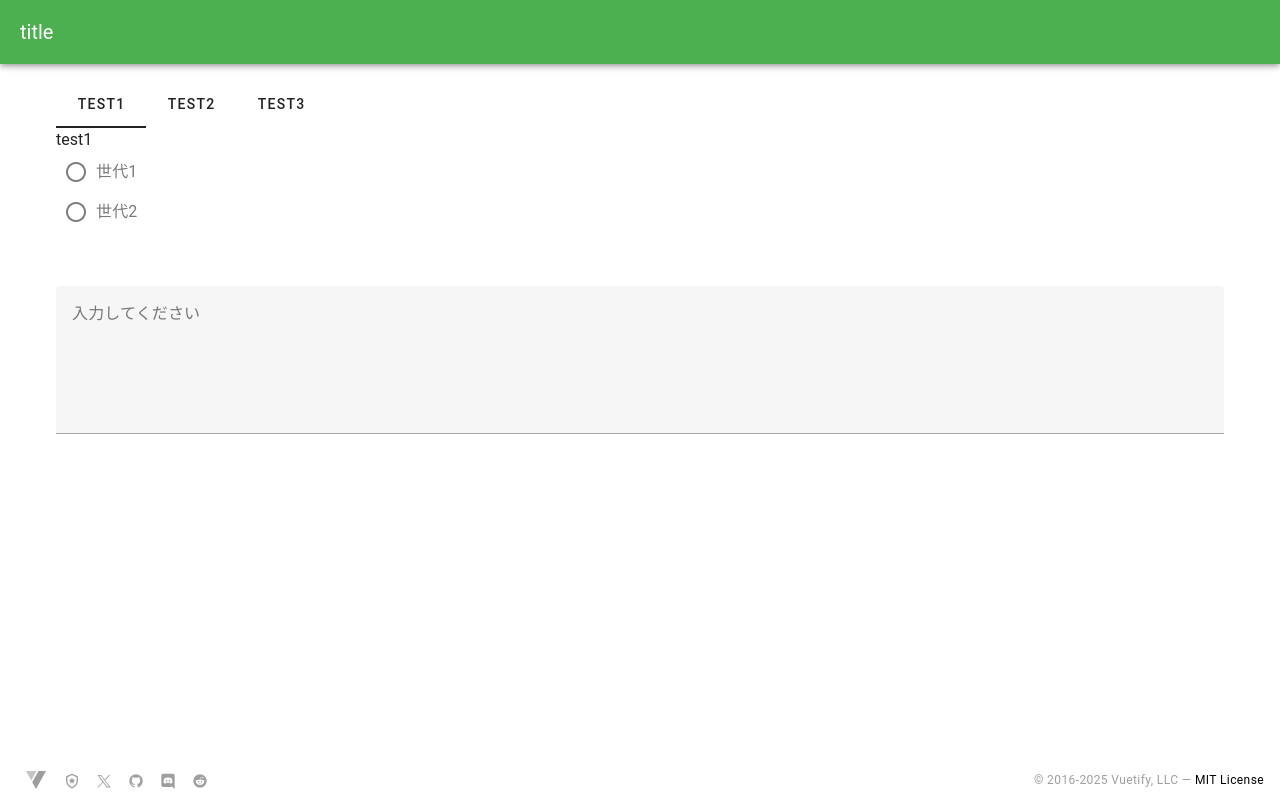
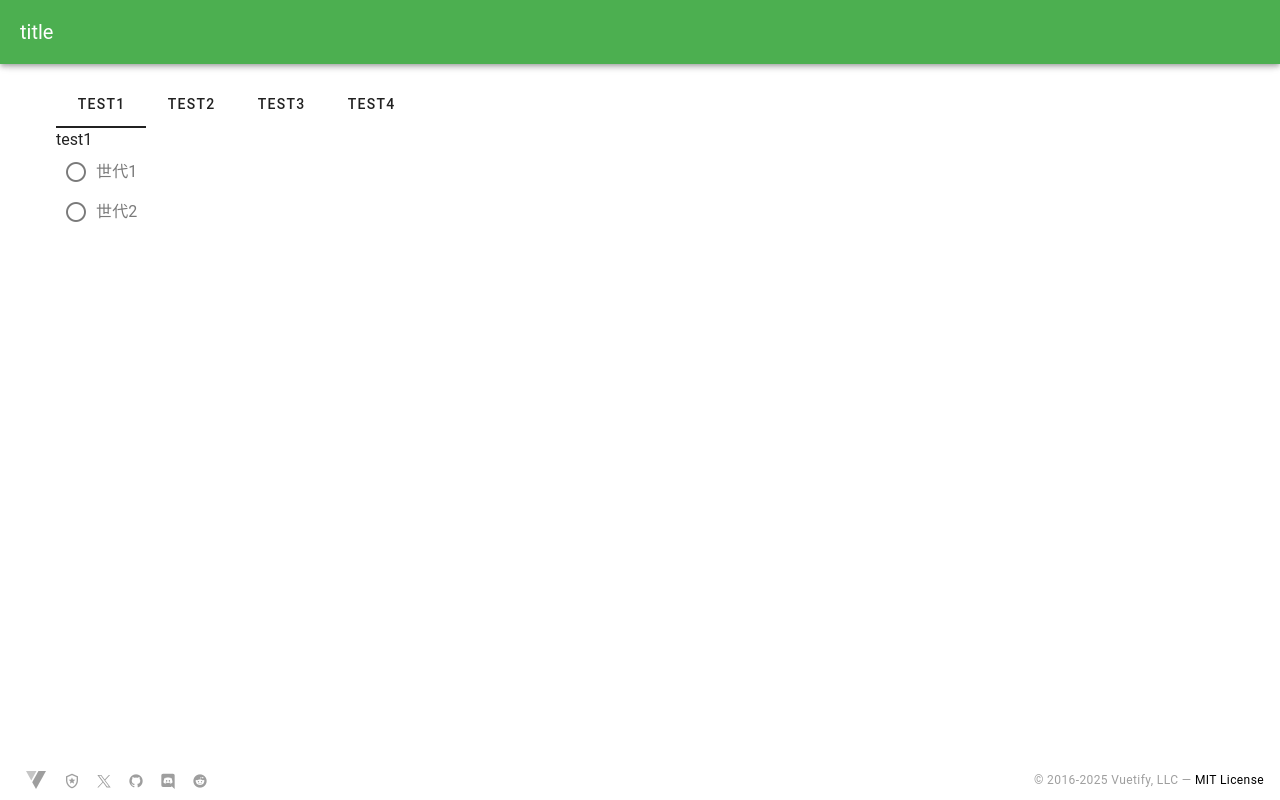
Before and after one commit to notfolder/vuetify-project, a Vue app: page / in a window 1280 px wide. Built offline with nearby package versions, Linux system fonts and the light colour scheme.

Commit message:
テキストサジェスト完成版

```diff
--- a/src/App.vue
+++ b/src/App.vue
@@ -5,7 +5,6 @@
         <v-app-bar-title>title</v-app-bar-title>
       </v-app-bar>
       <RouterView />
-      <TextInputPage /> <!-- 新しいコンポーネントを埋め込み -->
     </v-main>
 
     <AppFooter />
--- a/src/components/HelloWorld.vue
+++ b/src/components/HelloWorld.vue
@@ -4,6 +4,7 @@
       <v-tab value="test1">test1</v-tab>
       <v-tab value="test2">test2</v-tab>
       <v-tab value="test3">test3</v-tab>
+      <v-tab value="test4">test4</v-tab> <!-- test4タブを追加 -->
     </v-tabs>
     <v-tabs-window v-model="tab">
       <v-tabs-window-item value="test1">
@@ -39,12 +40,20 @@
           </v-row>
         </v-container>
       </v-tabs-window-item>
+      <v-tabs-window-item value="test4"> <!-- test4タブの内容 -->
+        <TextInputPage /> <!-- TextInputPageコンポーネントを埋め込み -->
+      </v-tabs-window-item>
     </v-tabs-window>
   </v-container>
 </template>
 
 <script>
+import TextInputPage from './TextInputPage.vue'; // TextInputPageをインポート
+
 export default {
+  components: {
+    TextInputPage, // コンポーネントを登録
+  },
   data: () => ({
     tab: null,
     generation: "",
--- a/src/components/TextInputPage.vue
+++ b/src/components/TextInputPage.vue
@@ -23,6 +23,9 @@
 <script setup>
 import { ref } from "vue";
 
+// グローバル変数として word_separator を定義
+const word_separator = /([\s,()]+)/; // 区切り文字をスペース、カンマ、括弧に変更
+
 // サジェストリスト
 const suggestions = ["apple", "banana", "cherry", "date", "elderberry", "fig", "grape"];
 const input = ref("");
@@ -37,9 +40,9 @@ const updateSuggestions = () => {
     return;
   }
 
-  // 入力をスペースや記号で分割し、最後の単語を取得
-  const words = input.value.split(/[\s,.;!?]+/);
-  const lastWord = words[words.length - 1].toLowerCase();
+  // 入力をスペースや記号で分割し、最後の単語と区切り文字を取得
+  const parts = input.value.split(word_separator);
+  const lastWord = parts[parts.length - 1].toLowerCase();
 
   // 最後の単語に基づいてサジェストを更新
   filteredSuggestions.value = lastWord
@@ -50,9 +53,13 @@ const updateSuggestions = () => {
 
 // サジェストをクリックしたときに入力に反映
 const selectSuggestion = (suggestion) => {
-  const words = input.value.split(/[\s,.;!?]+/);
-  words[words.length - 1] = suggestion; // 最後の単語をサジェストに置き換え
-  input.value = words.join(" "); // 再構築して入力に反映
+  const parts = input.value.split(word_separator);
+
+  // 最後の単語をサジェストに置き換え
+  parts[parts.length - 1] = suggestion;
+
+  // 再構築して入力に反映（区切り文字を保持）
+  input.value = parts.join("");
   filteredSuggestions.value = [];
   activeSuggestionIndex.value = -1;
 };
```
